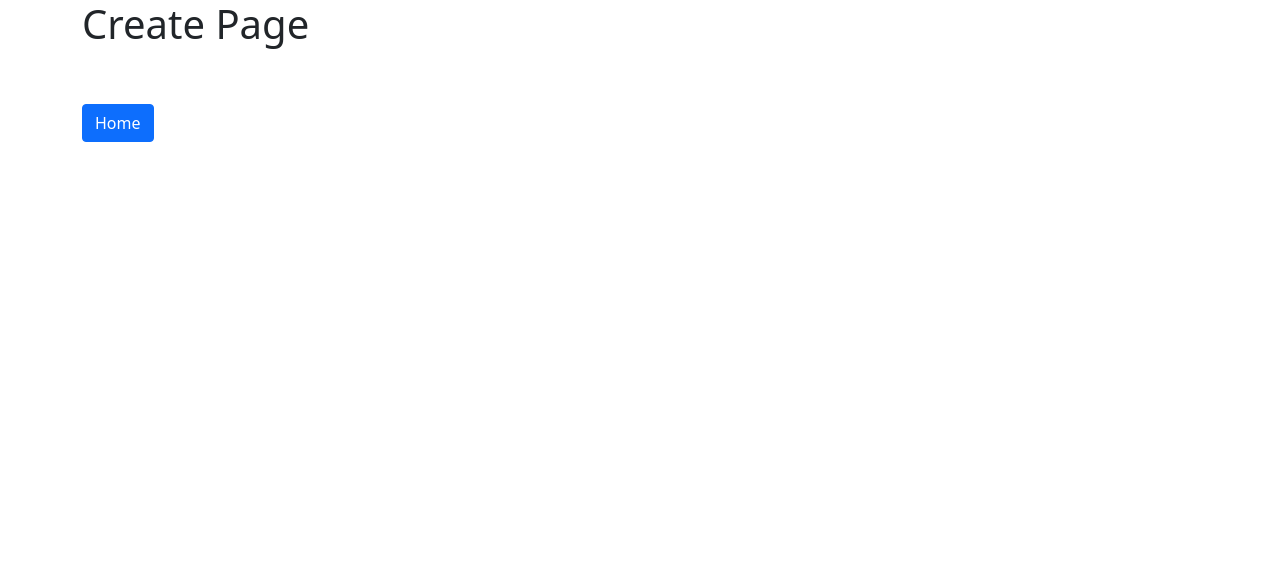
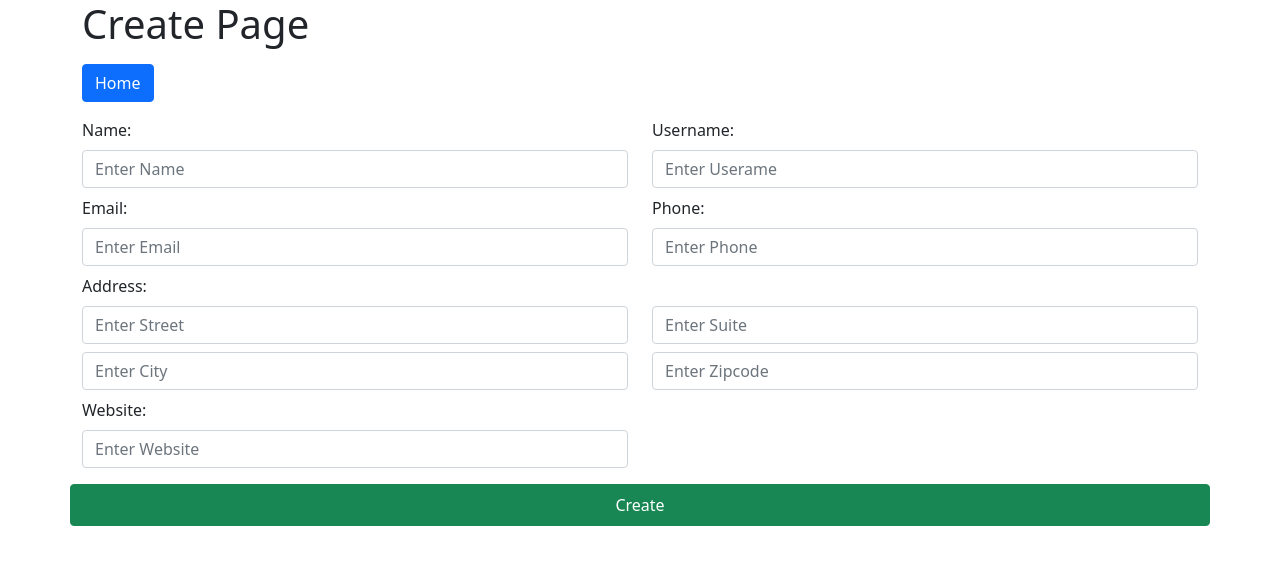
Before and after one commit to Fayis-PV/ReactJS_Fake_Rest_API, a React (Create React App) app: page /create in a window 1280 px wide. Shown: the top 564 px of the page. Built offline with nearby package versions, Linux system fonts and the light colour scheme.

Commit message:
Updated: Create.js Form Credentials

```diff
--- a/src/Components/Create.js
+++ b/src/Components/Create.js
@@ -1,12 +1,70 @@
-import React from 'react'
-import { Link, useNavigate } from 'react-router-dom'
+import React, { useState } from 'react'
+import { Link } from 'react-router-dom'
 
 const Create = () => {
-    const navigate = useNavigate()
+    // const navigate = useNavigate()
+    const [formData, setFormData] = useState({})
+
+
+    const handleChange = (e) => {
+      const {name, value} = e.target;
+      setFormData({
+        ...formData,
+        [name] : value
+      })
+    }
+    const handleAddressChange = (e) => {
+      const {name, value} = e.target;
+      setFormData({
+        ...formData,
+        address: {
+          ...formData.address,
+          [name] : value
+        }
+      })
+    }
+    console.log(formData);
+
   return (
     <div>
       <h1>Create Page</h1>
-      <Link to={'/'} className='my-5 btn btn-primary float-right'>Home</Link>
+      <Link to={'/'} className='my-2 btn btn-primary float-right'>Home</Link>
+      <form method="post" className='row'>
+        <div className='form-group col-sm-6 mt-2'>
+            <label for="name" className='form-label'>Name: </label>
+            <input type="text" name="name" id="name" className='form-control' placeholder='Enter Name' onChange={handleChange} />
+        </div>
+        <div className='form-group col-sm-6 mt-2'>
+            <label for="name" className='form-label'>Username: </label>
+            <input type="text" name="username" id="username" className='form-control' placeholder='Enter Userame' onChange={handleChange} />
+        </div>
+        <div className='form-group col-sm-6 mt-2'>
+            <label for="name" className='form-label'>Email: </label>
+            <input type="email" name="email" id="email" className='form-control' placeholder='Enter Email' onChange={handleChange} />
+        </div>
+        <div className='form-group col-sm-6 mt-2'>
+            <label for="name" className='form-label'>Phone: </label>
+            <input type="text" name="phone" id="phone" className='form-control' placeholder='Enter Phone' onChange={handleChange} />
+        </div>
+        <div className='form-group col-sm-6 mt-2'>
+            <label for="name" className='form-label'>Address: </label>
+            <input type="text" name="street" id="street" className='form-control' placeholder='Enter Street' onChange={handleAddressChange} />
+        </div>
+        <div className='form-group col-sm-6 mt-2' style={{paddingTop:'32px'}}>
+            <input type="text" name="suite" id="suite" className='form-control' placeholder='Enter Suite' onChange={handleAddressChange} />
+        </div>
+        <div className='form-group col-sm-6 mt-2'>
+            <input type="text" name="city" id="city" className='form-control' placeholder='Enter City' onChange={handleAddressChange} />
+        </div>
+        <div className='form-group col-sm-6 mt-2'>
+            <input type="text" name="zipcode" id="zipcode" className='form-control' placeholder='Enter Zipcode' onChange={handleAddressChange} />
+        </div>
+        <div className='form-group col-sm-6 mt-2'>
+        <label for="name" className='form-label'>Website: </label>
+            <input type="text" name="website" id="website" className='form-control' placeholder='Enter Website' onChange={handleChange} />
+        </div>
+        <button type='submit' className='btn btn-success my-3 py-2 px-4'>Create</button>
+      </form>
     </div>
 
   )
```
